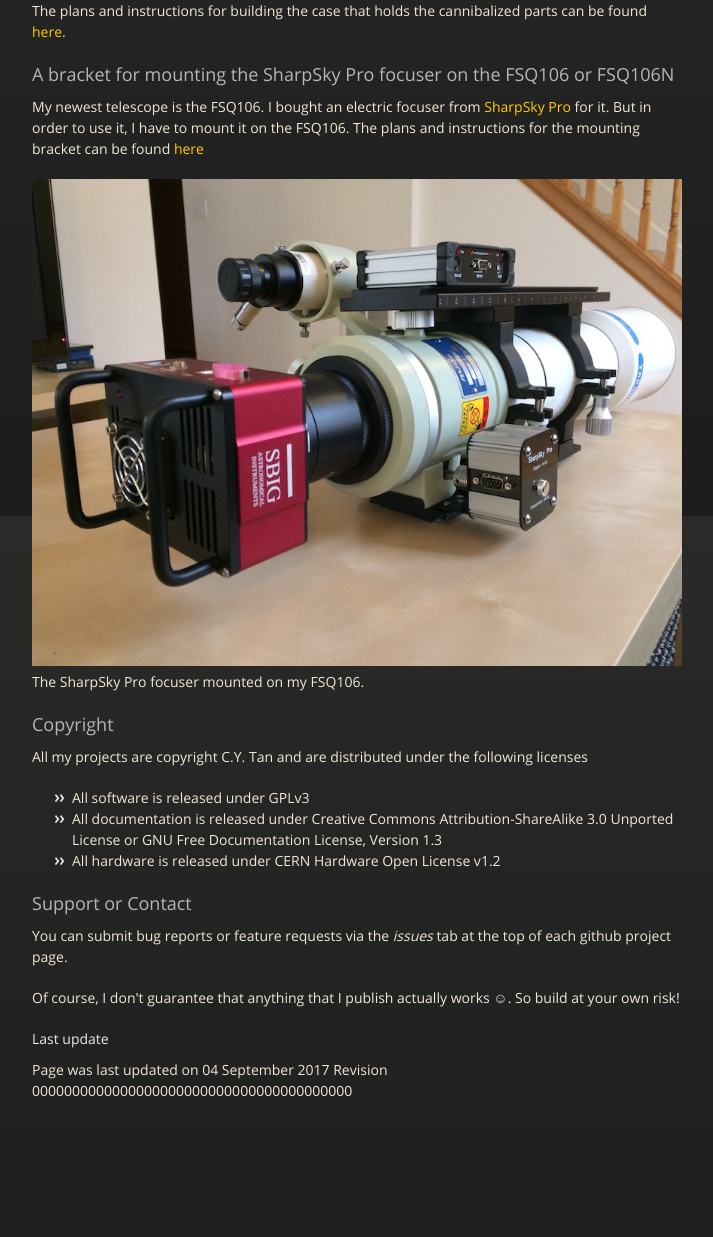
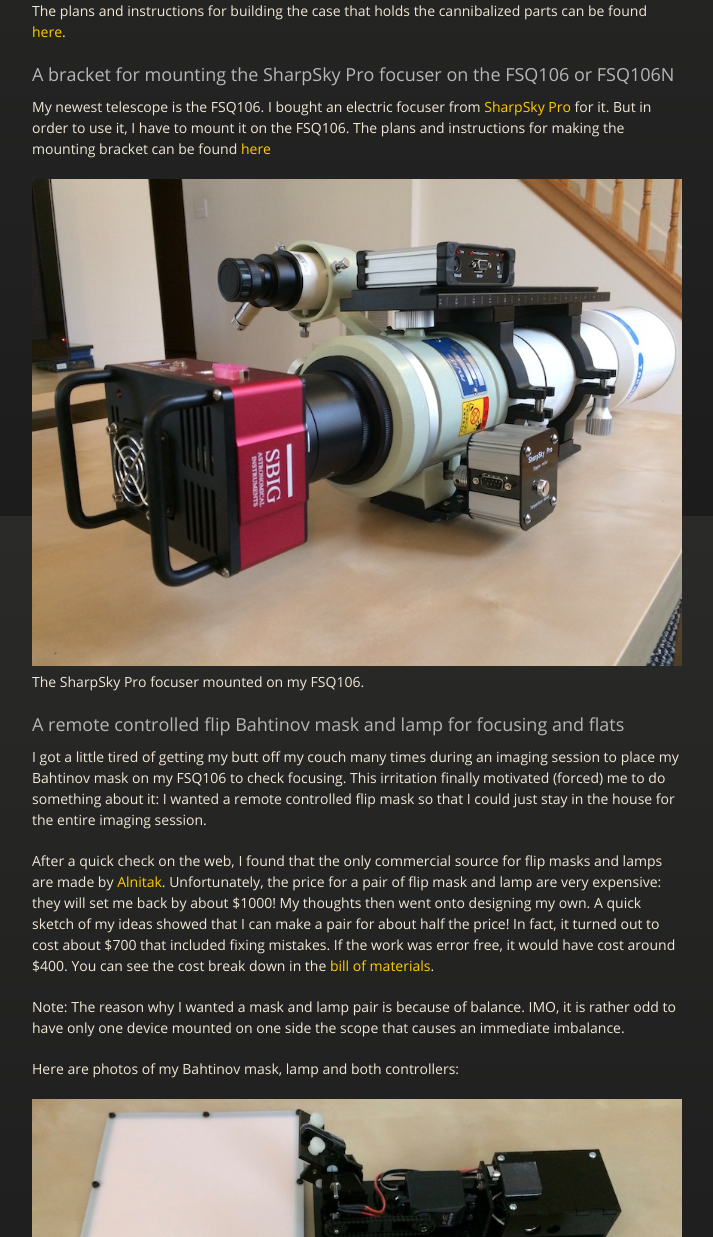
Before and after one commit to cytan299/cytan299.github.io, a Jekyll site: the page built from index.html, in a window 1280 px wide and 1400 px high, scrolled down 3821 px. Shown: the part 163-1400 px from the top of the window, without its empty margins (283-996 px from the left). Built offline with Jekyll 4.4.1, drawn with Linux system fonts in a browser that asks for light colours; nearby versions of some CDN libraries; before the commit the page ends 5195 px from its top, so only the background shows below that; some of the changed text lies outside the part shown.

Commit message:
Added flip mask and lamp files

```diff
--- /dev/null
+++ b/_includes/flip_mask_lamp.html
@@ -0,0 +1,66 @@
+<h3>
+<a id="flip-mask-lamp" class="anchor" href="#flip-mask-lamp"
+aria-hidden="true"><span aria-hidden="true" class="octicon
+octicon-link"></span></a>A remote controlled flip Bahtinov mask and
+lamp for focusing and flats
+</h3>
+
+<p>
+
+I got a little tired of getting my butt off my couch many times
+during an imaging session to place my Bahtinov mask on my FSQ106 to
+check focusing. This irritation finally motivated (forced) me to do
+something about it: I wanted a remote controlled flip mask so that I
+could just stay in the house for the entire imaging session.
+
+</p>
+
+<p>
+After a quick check on the web, I found that the only
+commercial source for flip masks and lamps are made by <a
+href="http://www.optecinc.com/astronomy/catalog/alnitak/index.htm"
+class="user-mention">Alnitak</a>. Unfortunately, the price for a pair of
+flip mask and lamp are very expensive: they
+will set me back by about $1000! My thoughts then went onto designing
+my own. A quick sketch of my ideas showed that
+I can make a pair for about half the price! In fact, it turned out to
+cost about $700 that included fixing mistakes. If the work was error
+free, it would have cost around $400. You can see the cost break down
+in the <a
+href="https://github.com/cytan299/flip_mask_lamp/tree/master/bom"
+class="user-mention">bill of materials</a>.
+</p>
+
+<p>
+Note: The reason why I wanted a mask and lamp pair is because of
+balance. IMO, it is rather odd to have only one device mounted on one side the
+scope that causes an immediate imbalance.
+</p>
+
+<p>
+Here are photos of my Bahtinov mask, lamp and both controllers:
+
+{% include image.html name="flip_mask_lamp.jpg" caption="The
+Bahtinov mask, lamp and controllers laid out."%}
+<br>
+{% include image.html name="flip_mask_lamp_mounted.jpg" caption="The
+flip Bahtinov mask and lamp mounted."%}
+</p>
+
+<p>
+A movie demonstration of how my flip mask and lamp works is shown
+here:
+<br><br>
+
+<iframe width="560" height="420" src="http://www.youtube.com/embed/KrSrh4rIldk?color=white&theme=light"></iframe>
+
+</p>
+
+<p>
+The plans and instructions for making the flip mask and lamp can be found <a
+href="https://github.com/cytan299/flip_mask_lamp"
+class="user-mention">here </a>
+</p>
+
+<p>
+</p>
--- a/_includes/fsq106_focuser_bracket.html
+++ b/_includes/fsq106_focuser_bracket.html
@@ -9,7 +9,7 @@ focuser on the FSQ106 or FSQ106N
 My newest telescope is the FSQ106. I bought an electric focuser from
 <a href="http://sharpsky.net/" class="user-mention">SharpSky
 Pro</a> for it. But in order to use it, I have to mount it on the
-FSQ106. The plans and instructions for the mounting bracket can be
+FSQ106. The plans and instructions for making the mounting bracket can be
 found <a href="https://github.com/cytan299/fsq106_focuser_bracket"
 class="user-mention">here </a> </p>
 <p>
--- a/_layouts/default.html
+++ b/_layouts/default.html
@@ -46,6 +46,7 @@
 	{% include power_distribution.html %}
 	{% include etx125_electric_focuser.html %}
 	{% include fsq106_focuser_bracket.html %}
+	{% include flip_mask_lamp.html %}
 	{% include copyright.html %}
 	{% include support.html %}
 
```
Also changed, not shown: images/flip_mask_lamp.jpg (added), images/flip_mask_lamp_mounted.jpg (added).
